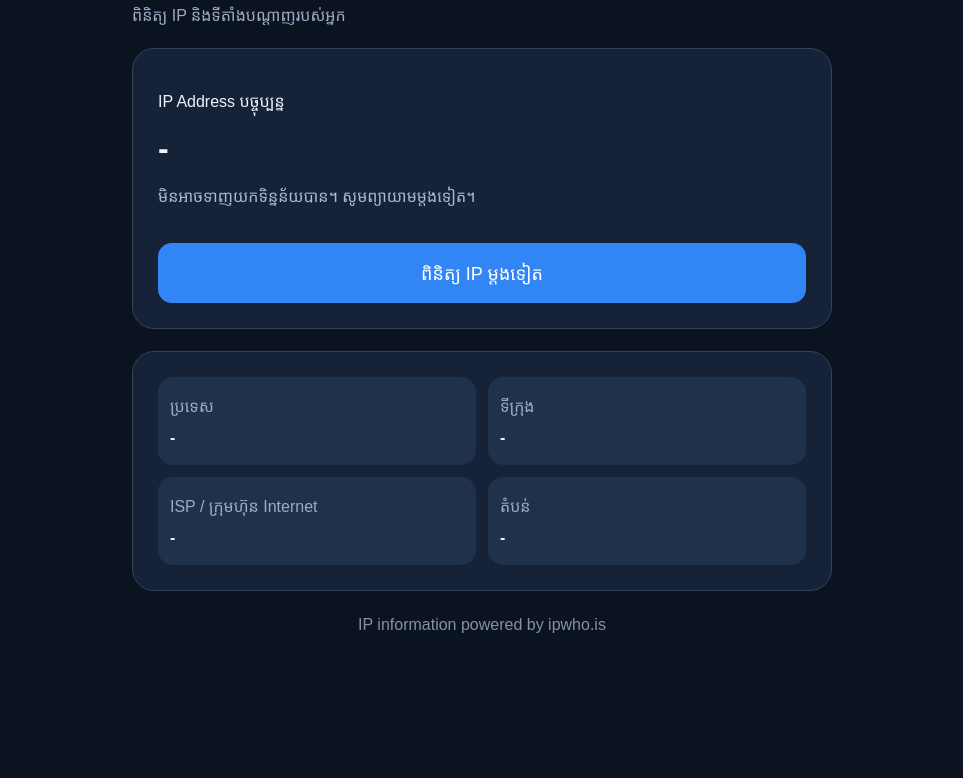
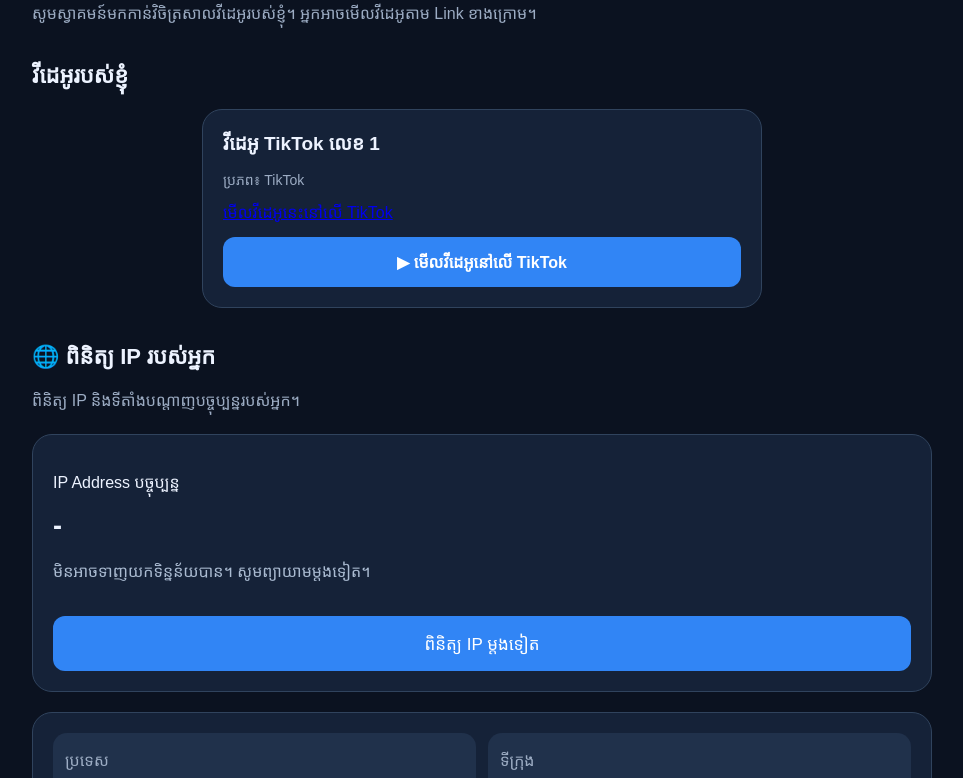
Before and after one commit to fixclash79-creator/my-vpn-checker, a plain HTML site: page index.html in a window 1280 px wide. Shown: the part 92-870 px from the top of the page, without its empty margins (158-1121 px from the left). Before the commit the page ends 800 px from the top, so only its background shows below. Drawn offline with Linux system fonts and the light colour scheme; no server answers; a script that the page names is missing.

Commit message:
Add TikTok video to My Video Gallery

```diff
--- a/index.html
+++ b/index.html
@@ -1,151 +1,108 @@
-
 <!DOCTYPE html>
 <html lang="km">
 <head>
 <meta charset="UTF-8">
 <meta name="viewport" content="width=device-width, initial-scale=1.0">
-<title>My VPN Checker</title>
+<title>My Video Gallery</title>
 <style>
 * { box-sizing: border-box; }
 body {
-  margin: 0;
-  padding: 25px 16px;
-  background: #0b1220;
-  color: #edf3ff;
-  font-family: Arial, sans-serif;
+  margin: 0; padding: 24px 16px; background: #0b1220;
+  color: #edf3ff; font-family: Arial, sans-serif;
 }
-.container {
-  max-width: 700px;
-  margin: auto;
+.container { max-width: 900px; margin: auto; }
+h1 { font-size: 29px; margin-bottom: 8px; }
+.subtitle { color: #9cacc3; line-height: 1.6; }
+.card {
+  background: #152238; border: 1px solid #30435d;
+  border-radius: 20px; padding: 20px; margin-top: 20px;
 }
-h1 { font-size: 28px; }
-.subtitle { color: #9cacc3; }
-.card {
-  background: #152238;
-  border: 1px solid #30435d;
-  border-radius: 22px;
-  padding: 25px;
-  margin-top: 22px;
+.video-card { max-width: 560px; margin-left: auto; margin-right: auto; }
+.video-title { font-size: 19px; font-weight: bold; margin: 0 0 12px; }
+.platform { color: #9cacc3; font-size: 14px; margin-bottom: 12px; }
+.watch-link {
+  display: block; text-align: center; text-decoration: none;
+  background: #3185f5; color: white; padding: 14px;
+  border-radius: 12px; margin-top: 14px; font-weight: bold;
 }
-.ip {
-  font-size: 32px;
-  font-weight: bold;
-  overflow-wrap: anywhere;
-  margin: 18px 0;
-}
-.grid {
-  display: grid;
-  grid-template-columns: 1fr 1fr;
-  gap: 12px;
-}
-.item {
-  background: #20314b;
-  border-radius: 15px;
-  padding: 18px 12px;
-  min-width: 0;
-}
-.item p { color: #9cacc3; margin: 0 0 12px; }
+.tiktok-embed { margin: 0 auto !important; }
+.section-title { margin-top: 32px; font-size: 22px; }
+.ip { font-size: 27px; font-weight: bold; overflow-wrap: anywhere; margin: 18px 0; }
+.grid { display: grid; grid-template-columns: 1fr 1fr; gap: 12px; }
+.item { background: #20314b; border-radius: 14px; padding: 16px 12px; min-width: 0; }
+.item p { color: #9cacc3; margin: 0 0 10px; }
 .item strong { overflow-wrap: anywhere; }
 button {
-  width: 100%;
-  padding: 18px;
-  border: 0;
-  border-radius: 14px;
-  background: #3185f5;
-  color: white;
-  font-size: 18px;
-  margin-top: 20px;
+  width: 100%; padding: 16px; border: 0; border-radius: 12px;
+  background: #3185f5; color: white; font-size: 17px; margin-top: 18px;
 }
-#status {
-  color: #aabbd1;
-  margin-top: 15px;
-}
-footer {
-  text-align: center;
-  color: #8292a8;
-  margin-top: 25px;
+#status { color: #aabbd1; margin-top: 14px; }
+footer { text-align: center; color: #8292a8; margin-top: 28px; font-size: 13px; }
+@media (max-width: 480px) {
+  h1 { font-size: 25px; }
+  .card { padding: 16px; }
+  .grid { grid-template-columns: 1fr 1fr; }
 }
 </style>
 </head>
 <body>
 <div class="container">
-  <h1>🌐 My VPN Checker</h1>
-  <p class="subtitle">ពិនិត្យ IP និងទីតាំងបណ្តាញរបស់អ្នក</p>
+  <h1>🎬 My Video Gallery</h1>
+  <p class="subtitle">សូមស្វាគមន៍មកកាន់វិចិត្រសាលវីដេអូរបស់ខ្ញុំ។ អ្នកអាចមើលវីដេអូតាម Link ខាងក្រោម។</p>
 
+  <h2 class="section-title">វីដេអូរបស់ខ្ញុំ</h2>
+  <div class="card video-card">
+    <p class="video-title">វីដេអូ TikTok លេខ 1</p>
+    <p class="platform">ប្រភព៖ TikTok</p>
+    <blockquote class="tiktok-embed" cite="https://vt.tiktok.com/ZSpCxDFqn/" data-video-id="" style="max-width: 605px;min-width: 325px;">
+      <section><a target="_blank" rel="noopener noreferrer" href="https://vt.tiktok.com/ZSpCxDFqn/">មើលវីដេអូនេះនៅលើ TikTok</a></section>
+    </blockquote>
+    <a class="watch-link" href="https://vt.tiktok.com/ZSpCxDFqn/" target="_blank" rel="noopener noreferrer">▶ មើលវីដេអូនៅលើ TikTok</a>
+  </div>
+
+  <h2 class="section-title">🌐 ពិនិត្យ IP របស់អ្នក</h2>
+  <p class="subtitle">ពិនិត្យ IP និងទីតាំងបណ្តាញបច្ចុប្បន្នរបស់អ្នក។</p>
   <div class="card">
     <p>IP Address បច្ចុប្បន្ន</p>
     <div class="ip" id="ip">កំពុងផ្ទុក...</div>
     <p id="status">កំពុងទាញយកទិន្នន័យ...</p>
     <button id="checkBtn" onclick="getIP()">ពិនិត្យ IP ម្តងទៀត</button>
   </div>
-
   <div class="card grid">
-    <div class="item">
-      <p>ប្រទេស</p>
-      <strong id="country">-</strong>
-    </div>
-    <div class="item">
-      <p>ទីក្រុង</p>
-      <strong id="city">-</strong>
-    </div>
-    <div class="item">
-      <p>ISP / ក្រុមហ៊ុន Internet</p>
-      <strong id="isp">-</strong>
-    </div>
-    <div class="item">
-      <p>តំបន់</p>
-      <strong id="region">-</strong>
-    </div>
+    <div class="item"><p>ប្រទេស</p><strong id="country">-</strong></div>
+    <div class="item"><p>ទីក្រុង</p><strong id="city">-</strong></div>
+    <div class="item"><p>ISP / ក្រុមហ៊ុន Internet</p><strong id="isp">-</strong></div>
+    <div class="item"><p>តំបន់</p><strong id="region">-</strong></div>
   </div>
-
-  <footer>IP information powered by ipwho.is</footer>
+  <footer>My Video Gallery · IP information powered by ipwho.is</footer>
 </div>
 
+<script async src="https://www.tiktok.com/embed.js"></script>
 <script>
 async function getIP() {
   const btn = document.getElementById("checkBtn");
   const status = document.getElementById("status");
-
   btn.disabled = true;
   btn.textContent = "កំពុងពិនិត្យ...";
   status.textContent = "កំពុងទាញយកទិន្នន័យ...";
-
   try {
     const response = await fetch("https://ipwho.is/");
     if (!response.ok) throw new Error("Network error");
-
     const data = await response.json();
-    if (!data.success) {
-      throw new Error(data.message || "API error");
-    }
-
-    document.getElementById("ip").textContent =
-      data.ip || "មិនមានទិន្នន័យ";
-
-    document.getElementById("country").textContent =
-      data.country || "-";
-
-    document.getElementById("city").textContent =
-      data.city || "-";
-
-    document.getElementById("isp").textContent =
-      data.connection?.isp || "មិនមានទិន្នន័យ";
-
-    document.getElementById("region").textContent =
-      data.region || "-";
-
+    if (!data.success) throw new Error(data.message || "API error");
+    document.getElementById("ip").textContent = data.ip || "មិនមានទិន្នន័យ";
+    document.getElementById("country").textContent = data.country || "-";
+    document.getElementById("city").textContent = data.city || "-";
+    document.getElementById("isp").textContent = data.connection?.isp || "មិនមានទិន្នន័យ";
+    document.getElementById("region").textContent = data.region || "-";
     status.textContent = "ទទួលបានទិន្នន័យជោគជ័យ ✓";
-
   } catch (error) {
-    status.textContent =
-      "មិនអាចទាញយកទិន្នន័យបាន។ សូមព្យាយាមម្តងទៀត។";
+    status.textContent = "មិនអាចទាញយកទិន្នន័យបាន។ សូមព្យាយាមម្តងទៀត។";
     document.getElementById("ip").textContent = "-";
   }
-
   btn.disabled = false;
   btn.textContent = "ពិនិត្យ IP ម្តងទៀត";
 }
-
 getIP();
 </script>
 </body>
```
